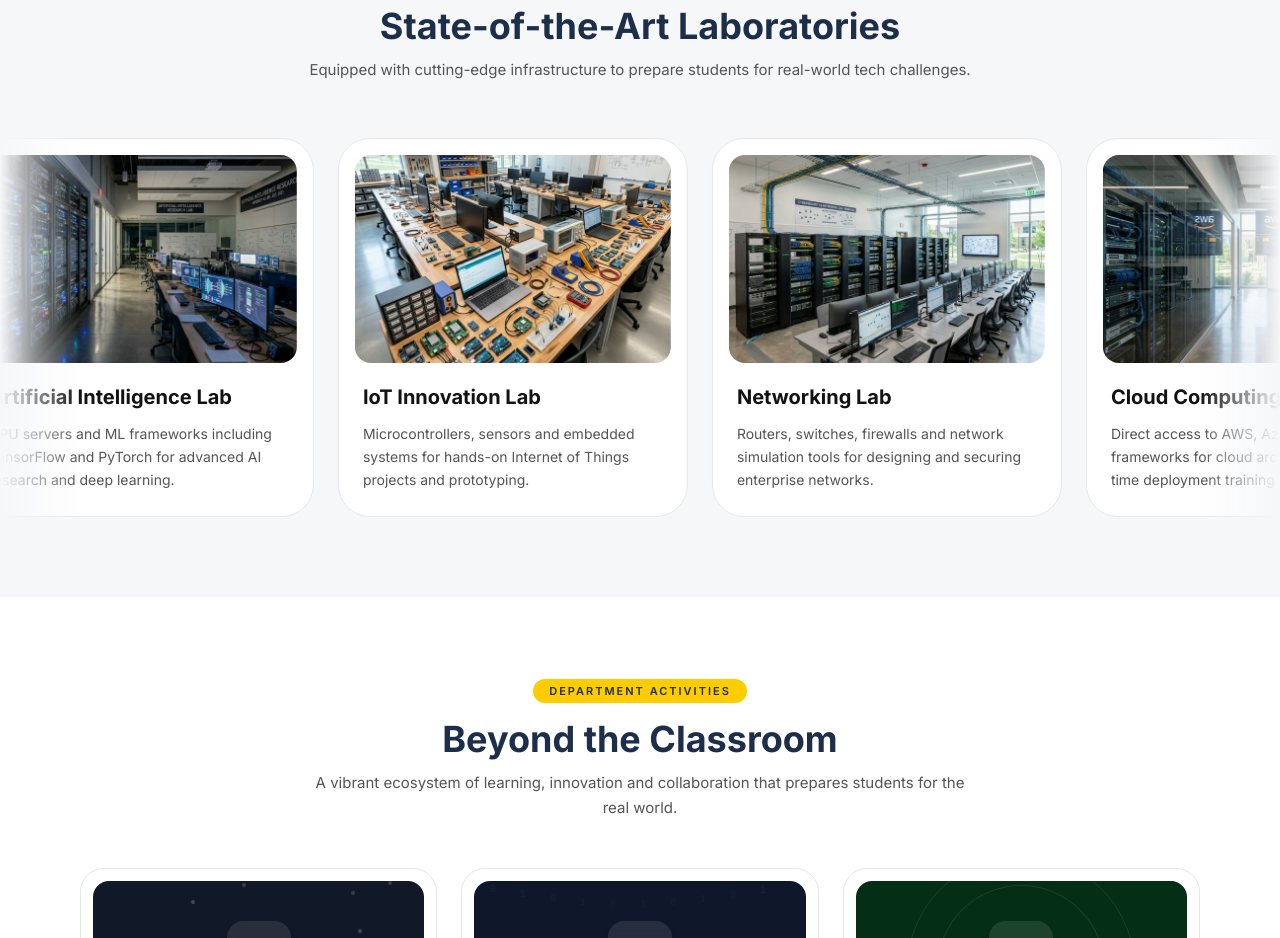
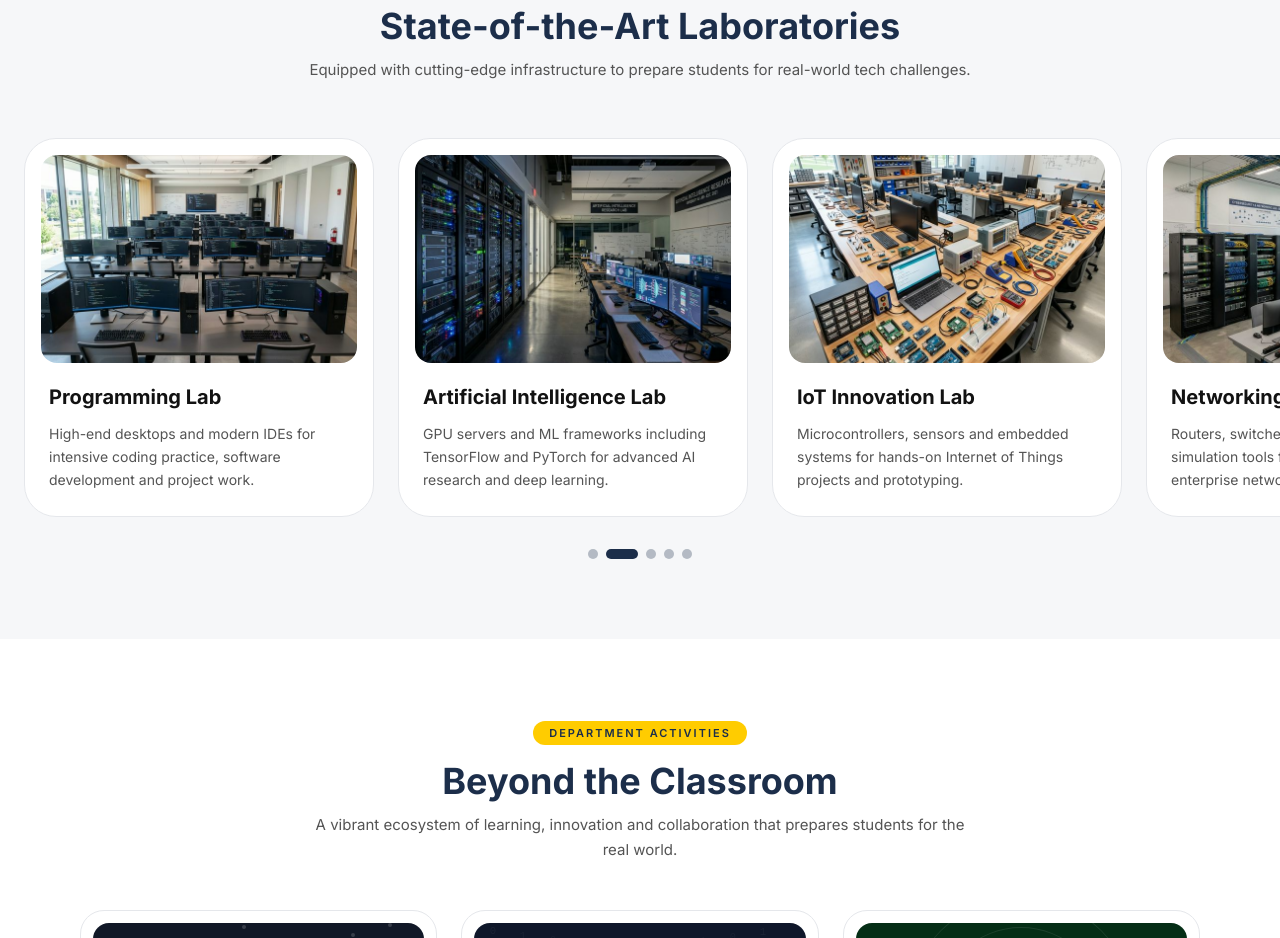
Before and after one commit to Jrdheeraj/viswam-cse-portal, a React (Vite) app: page / in a window 1280 px wide. Shown: the part 4920-5858 px from the top of the page. Built offline with nearby package versions, Linux system fonts and the light colour scheme; the HTML template or start-up script is replaced by a standard one.

Commit message:
Make facilities labs manually scrollable with dot navigation

```diff
--- a/src/components/Facilities.tsx
+++ b/src/components/Facilities.tsx
@@ -1,4 +1,4 @@
-import { useRef, useState, useEffect, useCallback } from "react";
+import { useRef, useCallback, useEffect, useState } from "react";
 
 const labs = [
   {
@@ -28,13 +28,11 @@ const labs = [
   },
 ];
 
-// Duplicate for seamless infinite loop
-const duplicatedLabs = [...labs, ...labs];
-
 const Facilities = () => {
-  const [paused, setPaused] = useState(false);
   const sectionRef = useRef<HTMLElement>(null);
   const glowRef = useRef<HTMLDivElement>(null);
+  const scrollRef = useRef<HTMLDivElement>(null);
+  const [activeIndex, setActiveIndex] = useState(0);
 
   // Cursor glow spotlight effect
   const handleMouseMove = useCallback((e: React.MouseEvent<HTMLElement>) => {
@@ -51,6 +49,52 @@ const Facilities = () => {
       glowRef.current.style.opacity = "0";
     }
   }, []);
+
+  const updateActiveIndex = useCallback(() => {
+    const container = scrollRef.current;
+    if (!container) return;
+
+    const cards = container.querySelectorAll<HTMLElement>("[data-lab-card='true']");
+    if (!cards.length) return;
+
+    const viewportCenter = container.scrollLeft + container.clientWidth / 2;
+    let nearestIndex = 0;
+    let nearestDistance = Number.POSITIVE_INFINITY;
+
+    cards.forEach((card, index) => {
+      const cardCenter = card.offsetLeft + card.clientWidth / 2;
+      const distance = Math.abs(cardCenter - viewportCenter);
+      if (distance < nearestDistance) {
+        nearestDistance = distance;
+        nearestIndex = index;
+      }
+    });
+
+    setActiveIndex(nearestIndex);
+  }, []);
+
+  const scrollToLab = useCallback((index: number) => {
+    const container = scrollRef.current;
+    if (!container) return;
+
+    const cards = container.querySelectorAll<HTMLElement>("[data-lab-card='true']");
+    cards[index]?.scrollIntoView({ behavior: "smooth", inline: "start", block: "nearest" });
+  }, []);
+
+  useEffect(() => {
+    const container = scrollRef.current;
+    if (!container) return;
+
+    const onScroll = () => updateActiveIndex();
+    container.addEventListener("scroll", onScroll, { passive: true });
+    window.addEventListener("resize", onScroll);
+    updateActiveIndex();
+
+    return () => {
+      container.removeEventListener("scroll", onScroll);
+      window.removeEventListener("resize", onScroll);
+    };
+  }, [updateActiveIndex]);
 
   return (
     <section
@@ -77,41 +121,51 @@ const Facilities = () => {
         </div>
       </div>
 
-      {/* Horizontal scrolling marquee */}
+      {/* Manual horizontal scroll */}
+      <div className="relative z-10">
         <div
-        className="relative z-10 overflow-hidden cursor-pointer"
-        onClick={() => setPaused((p) => !p)}
+          ref={scrollRef}
+          className="hide-scrollbar overflow-x-auto overflow-y-hidden pb-4"
+          aria-label="Laboratory facilities"
         >
-        {/* Fade edges */}
-        <div className="absolute left-0 top-0 bottom-0 w-20 bg-gradient-to-r from-background to-transparent z-20 pointer-events-none" />
-        <div className="absolute right-0 top-0 bottom-0 w-20 bg-gradient-to-l from-background to-transparent z-20 pointer-events-none" />
-
+          <div className="flex w-max snap-x snap-mandatory gap-6 px-4 md:px-6">
+            {labs.map((lab) => (
               <div
-          className="flex gap-6 px-6"
-          style={{
-            animation: "scroll-marquee 30s linear infinite",
-            animationPlayState: paused ? "paused" : "running",
-            width: "max-content",
-          }}
+                key={lab.title}
+                data-lab-card="true"
+                className="group w-[350px] flex-shrink-0 snap-start rounded-[2rem] border border-gray-200 bg-white p-4 transition-all duration-500 hover:shadow-2xl hover:shadow-black/5 hover:border-gold/30"
               >
-          {duplicatedLabs.map((lab, i) => (
-            <div
-              key={`${lab.title}-${i}`}
-              className="group rounded-[2rem] border border-gray-200 bg-white p-4 transition-all duration-500 hover:shadow-2xl hover:shadow-black/5 hover:border-gold/30 flex-shrink-0 w-[350px]"
-            >
-              <div className="overflow-hidden rounded-2xl h-52 relative">
+                <div className="relative h-52 overflow-hidden rounded-2xl">
                   <img
                     src={lab.image}
                     alt={lab.title}
-                  className="w-full h-full object-cover transition-transform duration-700 group-hover:scale-110 group-hover:rotate-1"
+                    className="h-full w-full object-cover transition-transform duration-700 group-hover:scale-110 group-hover:rotate-1"
                   />
-                <div className="absolute inset-0 bg-navy/0 group-hover:bg-navy/10 transition-colors duration-500" />
+                  <div className="absolute inset-0 bg-navy/0 transition-colors duration-500 group-hover:bg-navy/10" />
                 </div>
                 <div className="px-2 pt-5 pb-2">
-                <h3 className="text-xl font-bold text-foreground group-hover:text-navy transition-colors">{lab.title}</h3>
-                <p className="text-sm text-muted-foreground mt-3 leading-relaxed">{lab.desc}</p>
+                  <h3 className="text-xl font-bold text-foreground transition-colors group-hover:text-navy">{lab.title}</h3>
+                  <p className="mt-3 text-sm leading-relaxed text-muted-foreground">{lab.desc}</p>
                 </div>
               </div>
+            ))}
+          </div>
+        </div>
+
+        <div className="mt-4 flex items-center justify-center gap-2">
+          {labs.map((lab, index) => (
+            <button
+              key={`${lab.title}-dot`}
+              type="button"
+              onClick={() => scrollToLab(index)}
+              aria-label={`Go to ${lab.title}`}
+              aria-current={activeIndex === index ? "true" : undefined}
+              className={`rounded-full transition-all duration-300 ${
+                activeIndex === index
+                  ? "h-2.5 w-8 bg-navy"
+                  : "h-2.5 w-2.5 bg-navy/30 hover:bg-navy/50"
+              }`}
+            />
           ))}
         </div>
       </div>
--- a/src/index.css
+++ b/src/index.css
@@ -126,6 +126,15 @@
     opacity: 1;
     transform: translateY(0);
   }
+
+  .hide-scrollbar {
+    -ms-overflow-style: none;
+    scrollbar-width: none;
+  }
+
+  .hide-scrollbar::-webkit-scrollbar {
+    display: none;
+  }
 }
 
 @keyframes marquee {
```
Lines whose indentation alone changed are shown as unchanged.
